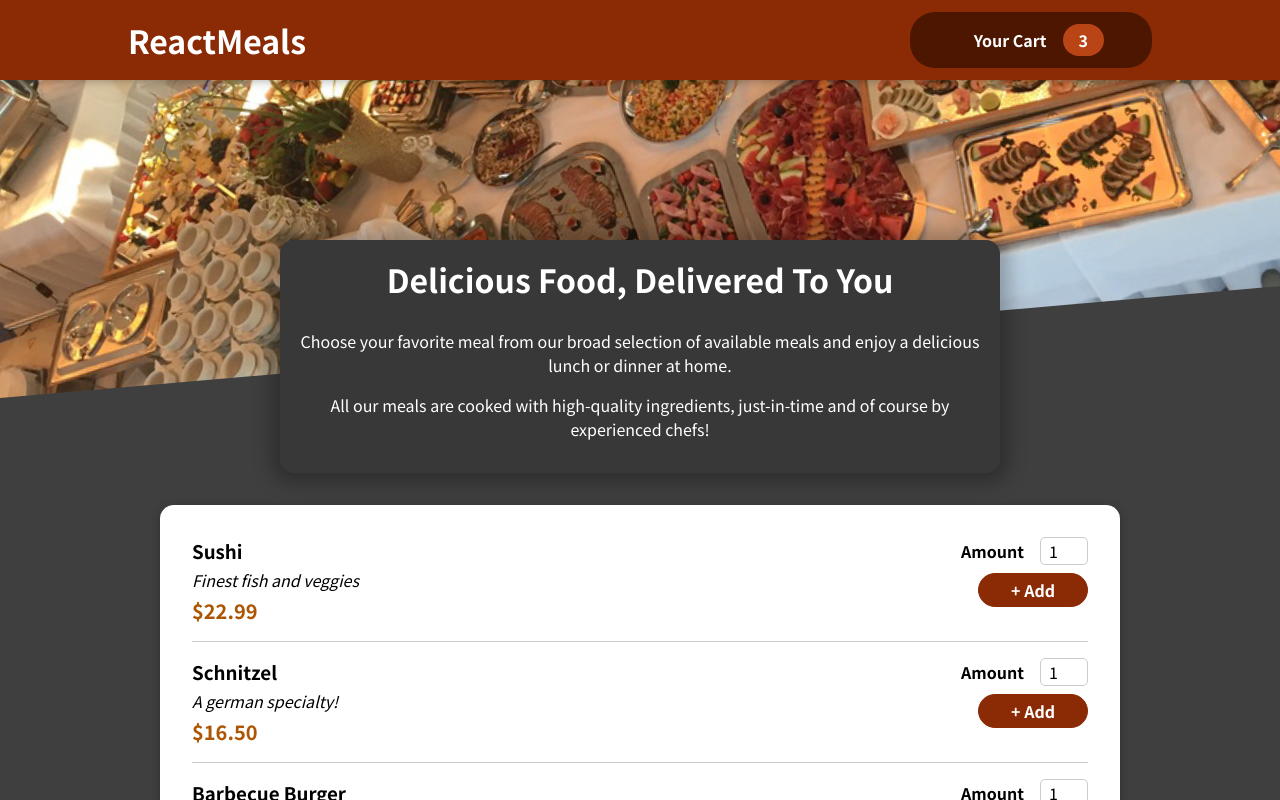
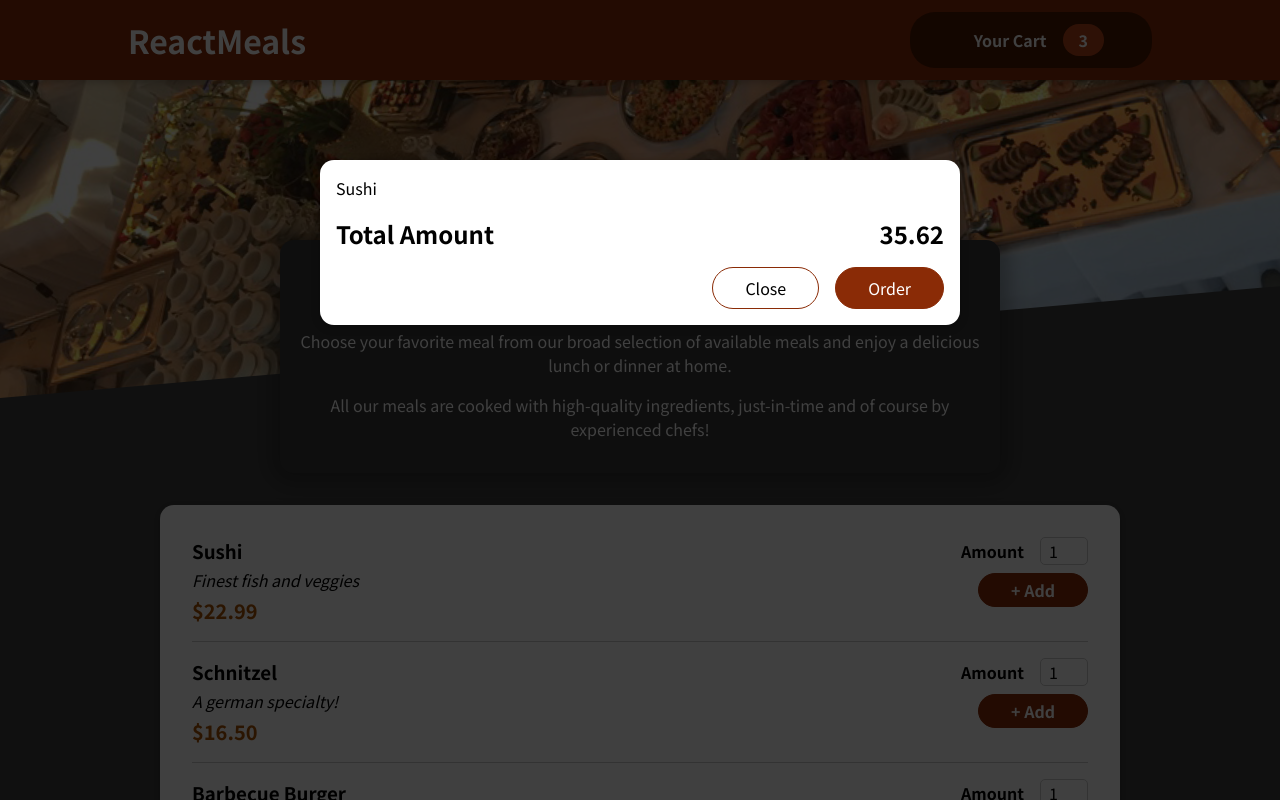
Before and after one commit to Clucas0311/react-food-order-app, a React (Create React App) app: page / in a window 1280 px wide. Shown: the top 800 px of the page. Built offline with nearby package versions, Linux system fonts and the light colour scheme; some icons are missing.

Commit message:
Created Modal

```diff
--- a/public/index.html
+++ b/public/index.html
@@ -1,14 +1,12 @@
 <!DOCTYPE html>
 <html lang="en">
+
 <head>
   <meta charset="utf-8" />
   <link rel="icon" href="%PUBLIC_URL%/favicon.ico" />
   <meta name="viewport" content="width=device-width, initial-scale=1" />
   <meta name="theme-color" content="#000000" />
-    <meta
-      name="description"
-      content="Web site created using create-react-app"
-    />
+  <meta name="description" content="Web site created using create-react-app" />
   <link rel="apple-touch-icon" href="%PUBLIC_URL%/logo192.png" />
   <!--
       manifest.json provides metadata used when your web app is installed on a
@@ -26,8 +24,10 @@
     -->
   <title>React App</title>
 </head>
+
 <body>
   <noscript>You need to enable JavaScript to run this app.</noscript>
+  <div id="overlays"></div>
   <div id="root"></div>
   <!--
       This HTML file is a template.
@@ -40,4 +40,5 @@
       To create a production bundle, use `npm run build` or `yarn build`.
     -->
 </body>
+
 </html>
--- a/src/App.js
+++ b/src/App.js
@@ -3,10 +3,12 @@
 import "./App.css";
 import Header from "./components/Layout/Header";
 import Meals from "./components/Meals/Meals";
+import Cart from "./components/Cart/Cart";
 
 const App = () => {
   return (
     <Fragment>
+      <Cart />
       <Header />
       <main>
         <Meals />
--- a/src/components/Cart/Cart.js
+++ b/src/components/Cart/Cart.js
@@ -1,6 +1,7 @@
 import React from "react";
 
 import classes from "./Cart.module.css";
+import Modal from "../UI/Modal";
 
 const Cart = () => {
   const cartItems = (
@@ -11,17 +12,17 @@
     </ul>
   );
   return (
-    <div>
+    <Modal>
       {cartItems}
-      <div>
+      <div className={classes.total}>
         <span>Total Amount</span>
         <span>35.62</span>
       </div>
       <div className={classes.actions}>
         <button className={classes["button-alt"]}>Close</button>
-        <button className="classes.button">Order</button>
+        <button className={classes.button}>Order</button>
       </div>
-    </div>
+    </Modal>
   );
 };
 
--- /dev/null
+++ b/src/components/UI/Modal.js
@@ -0,0 +1,32 @@
+import React, { Fragment } from "react";
+import ReactDOM from "react-dom";
+
+import classes from "./Modal.module.css";
+
+const Backdrop = () => {
+  return <div className={classes.backdrop}></div>;
+};
+
+const ModalOverlay = ({ children }) => {
+  return (
+    <div className={classes.modal}>
+      <div className={classes.content}>{children}</div>
+    </div>
+  );
+};
+
+const portalElement = document.querySelector("#overlays");
+
+const Modal = ({ children }) => {
+  return (
+    <Fragment>
+      {ReactDOM.createPortal(<Backdrop />, portalElement)}
+      {ReactDOM.createPortal(
+        <ModalOverlay>{children}</ModalOverlay>,
+        portalElement
+      )}
+    </Fragment>
+  );
+};
+
+export default Modal;
--- /dev/null
+++ b/src/components/UI/Modal.module.css
@@ -0,0 +1,40 @@
+.backdrop {
+    position: fixed;
+    top: 0;
+    left: 0;
+    width: 100%;
+    height: 100vh;
+    z-index: 20;
+    background-color: rgba(0, 0, 0, 0.75);
+  }
+
+  .modal {
+    position: fixed;
+    top: 20vh;
+    left: 5%;
+    width: 90%;
+    background-color: white;
+    padding: 1rem;
+    border-radius: 14px;
+    box-shadow: 0 2px 8px rgba(0, 0, 0, 0.25);
+    z-index: 30;
+    animation: slide-down 300ms ease-out forwards;
+  }
+
+  @media (min-width: 768px) {
+    .modal {
+      width: 40rem;
+      left: calc(50% - 20rem);
+    }
+  }
+
+  @keyframes slide-down {
+    from {
+      opacity: 0;
+      transform: translateY(-3rem);
+    }
+    to {
+      opacity: 1;
+      transform: translateY(0);
+    }
+  }
```
Lines whose indentation alone changed are shown as unchanged.
